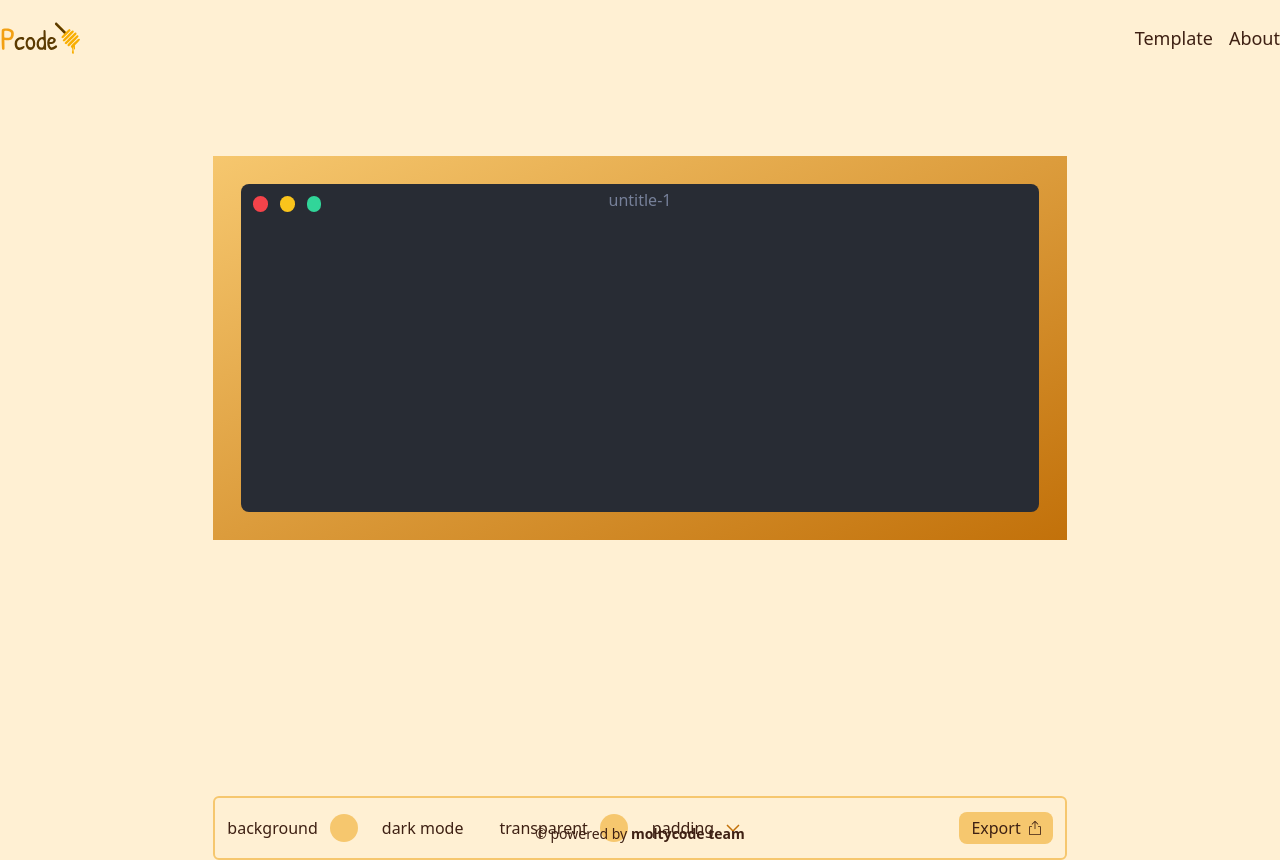
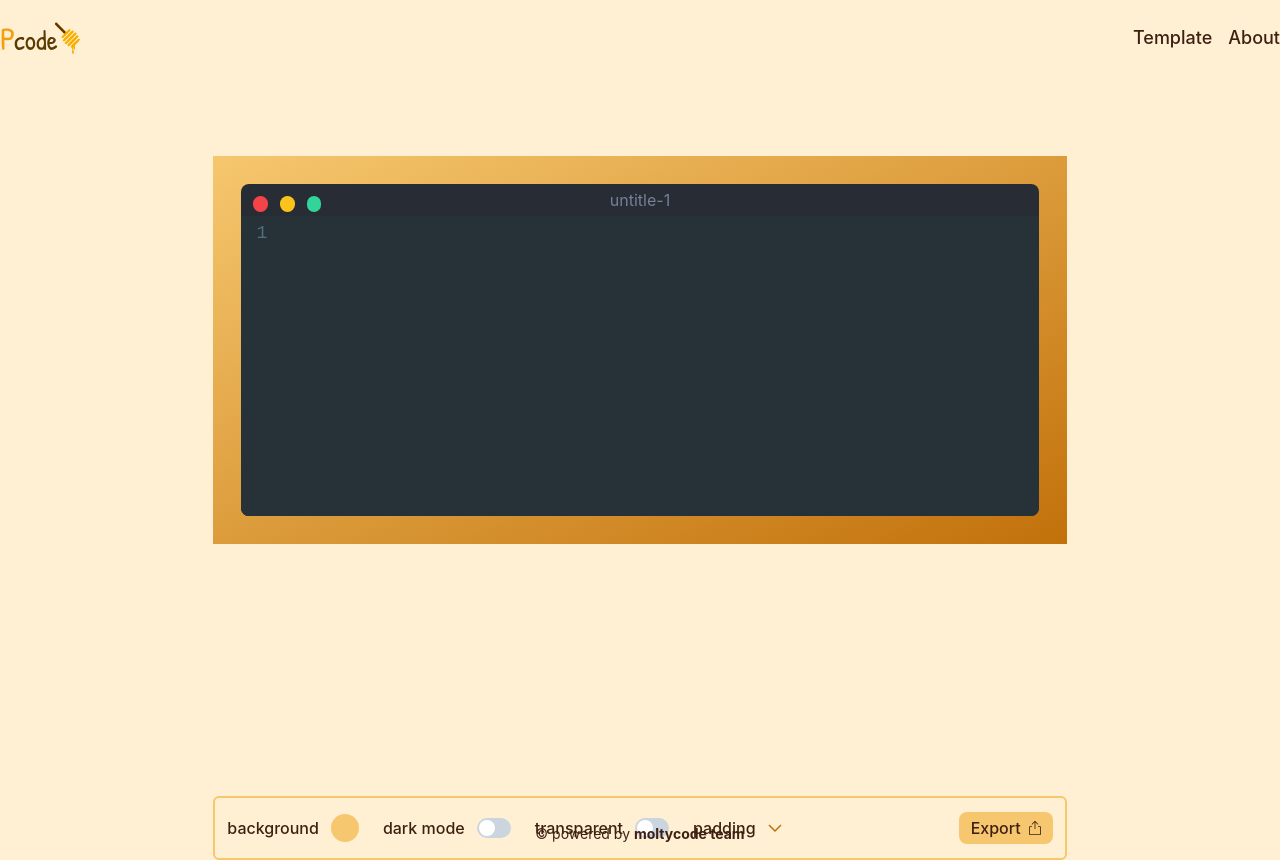
Before and after one commit to The-Pcode/pcode, a React (Create React App) app: page / in a window 1280 px wide. Built offline with nearby package versions, Linux system fonts and the light colour scheme.

Commit message:
code editor added

```diff
--- a/package.json
+++ b/package.json
@@ -3,7 +3,10 @@
   "version": "0.1.0",
   "private": true,
   "dependencies": {
+    "@chakra-ui/react": "^1.8.3",
     "@chakra-ui/switch": "^1.3.5",
+    "@emotion/react": "^11",
+    "@emotion/styled": "^11",
     "@testing-library/jest-dom": "^5.14.1",
     "@testing-library/react": "^12.0.0",
     "@testing-library/user-event": "^13.2.1",
@@ -11,7 +14,10 @@
     "@types/node": "^16.7.13",
     "@types/react": "^17.0.20",
     "@types/react-dom": "^17.0.9",
+    "codemirror": "^5.65.1",
+    "framer-motion": "^5",
     "react": "^17.0.2",
+    "react-codemirror2": "^7.2.1",
     "react-dom": "^17.0.2",
     "react-router-dom": "6",
     "react-scripts": "5.0.0",
--- /dev/null
+++ b/src/components/Editor.tsx
@@ -0,0 +1,37 @@
+import "codemirror/lib/codemirror.css";
+import "codemirror/theme/dracula.css";
+import "codemirror/theme/material.css";
+import "codemirror/theme/duotone-dark.css";
+import "codemirror/theme/yonce.css";
+import "codemirror/mode/javascript/javascript";
+import "codemirror/mode/jsx/jsx";
+import { Controlled as ControlledEditor } from "react-codemirror2";
+import { useState } from "react";
+
+const Editor = () => {
+  const [value, setValue] = useState("");
+
+  const handleChange = (editor: any, data: any, value:any) => {
+    setValue(value)
+  }
+
+  return (
+    <div className="h-auto">
+      <ControlledEditor
+        onBeforeChange={handleChange}
+        value={value}
+        className="code-mirror-wrapper"
+
+        options={{
+          lineWrapping: true,
+          line: true,
+          mode: "jsx",
+          theme: "material",
+          lineNumbers: true,
+        }}
+      />
+    </div>
+  );
+};
+
+export default Editor;
--- a/src/index.css
+++ b/src/index.css
@@ -2,6 +2,12 @@
 @tailwind components;
 @tailwind utilities;
 
-body{
+body, #root{
   background-color: #FFF0D3;
 }
+
+.code-mirror-wrapper{
+  overflow: hidden;
+  font-size: 18px;
+  height: auto;
+}
--- a/src/index.tsx
+++ b/src/index.tsx
@@ -1,12 +1,14 @@
-import React from "react";
 import ReactDOM from "react-dom";
 import "./index.css";
 import App from "./App";
 import { BrowserRouter } from "react-router-dom";
+import { ChakraProvider } from "@chakra-ui/react";
 
 ReactDOM.render(
   <BrowserRouter>
-    <App />
+    <ChakraProvider>
+      <App />
+    </ChakraProvider>
   </BrowserRouter>,
   document.getElementById("root")
 );
--- a/src/pages/homePage.tsx
+++ b/src/pages/homePage.tsx
@@ -1,6 +1,7 @@
 import exportIcon from "../svg/exporticon.svg";
 import downIcon from "../svg/downIcon.svg";
 import { Switch } from "@chakra-ui/switch";
+import Editor from "../components/Editor";
 
 const HomePage = () => {
   const controls = [
@@ -9,9 +10,9 @@ const HomePage = () => {
     { color: "bg-controls-green", id: 3 },
   ];
   return (
-    <div className="pt-24  w-full min-h-[50rem] flex flex-col justify-between">
-      <div className="mx-auto w-8/12 h-96 bg-gradient-to-tl from-primary-300 to-primary-200 p-7">
-        <div className="bg-secondary-code w-full h-full rounded-lg">
+    <div className="pt-24  w-full min-h-[50rem] h-auto flex flex-col justify-between">
+      <div className="mx-auto w-8/12 min-h-96 h-auto bg-gradient-to-tl from-primary-300 to-primary-200 p-7">
+        <div className="bg-secondary-code w-full h-full rounded-lg overflow-hidden">
           <div className="w-full h-8  rounded-t-md flex justify-between items-end pb-1 pl-3  pr-3">
             <div className="flex w-20">
               {controls.map((item) => (
@@ -22,13 +23,14 @@ const HomePage = () => {
               ))}
             </div>
             <span
-              contentEditable="true"
+              // contentEditable="true"
               className="outline-none block  text-secondary-title"
             >
               untitle-1
             </span>
             <div className="w-20"></div>
           </div>
+          <Editor />
         </div>
       </div>
       <div className="mx-auto w-8/12 h-16 border-2 border-primary-200 rounded-md flex justify-between items-center pl-3 pr-3">
@@ -39,10 +41,11 @@ const HomePage = () => {
           </div>
           <div className="flex items-center mr-6 cursor-pointer">
             <h1 className="text-primary-400 mr-3 font-medium">dark mode</h1>
+            <Switch colorScheme="orange" />
           </div>
           <div className="flex items-center mr-6 cursor-pointer">
             <h1 className="text-primary-400 mr-3 font-medium">transparent</h1>
-            <span className="bg-primary-200 w-7 h-7 rounded-full "></span>
+            <Switch colorScheme="orange" />
           </div>
           <div className="flex items-center mr-6 cursor-pointer">
             <h1 className="text-primary-400 mr-3 font-medium">padding</h1>
```
Also changed, not shown: 2 other files (tests, documents, lock files or other folders).
